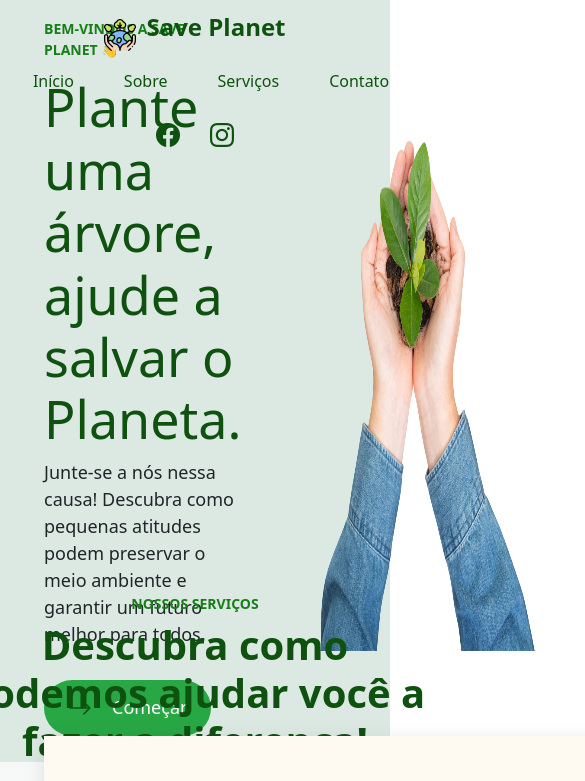
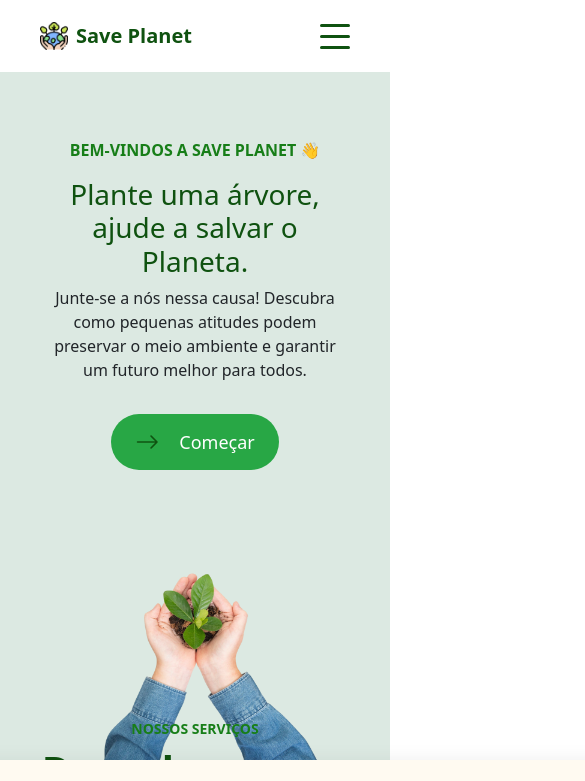
Before and after one commit to brunasilvaraujo/sustainable-nature, a React (Vite) app: page / in a window 390 px wide. Shown: the top 781 px of the page, 585 px wide, since content can reach past the window. Built offline with nearby package versions, Linux system fonts and the light colour scheme.

Commit message:
fix: Alteração no estilo, adiciona responsividade

```diff
--- a/src/App.css
+++ b/src/App.css
@@ -39,6 +39,17 @@ body {
   background-color: #28a745;
   box-shadow: 0 2px 8px rgba(0, 0, 0, 0.1);
 }
+
+.header.scrolled .nav-link,
+.header.scrolled .logo-text,
+.header.scrolled .bi {
+  color: #fff !important;
+}
+
+.header.scrolled .nav-link::after {
+  background-color: #fff;
+}
+
 
 /* Menu */
 
@@ -98,7 +109,7 @@ body {
 
 .nav-link {
 position: relative;
-text-decoration: none; /* Remove underline padrão */
+text-decoration: none;
 }
 
 .nav-link::after {
@@ -107,15 +118,15 @@ position: absolute;
 left: 0;
 right: 0;
 bottom: 0;
-height: 2px; /* Espessura da sublinha */
-background-color: #0f5210; /* Cor da sublinha */
-transform: scaleX(0); /* Inicialmente escondido */
-transition: transform 0.3s ease; /* Animação suave */
+height: 2px;
+background-color: #0f5210;
+transform: scaleX(0);
+transition: transform 0.3s ease;
 margin-bottom: -25px;
 }
 
 .nav-link:hover::after {
-transform: scaleX(1); /* Exibe a sublinha ao passar o mouse */
+transform: scaleX(1);
 margin-bottom: -25px;
 }
 
@@ -136,8 +147,8 @@ margin-bottom: -25px;
   justify-content: center;
   align-items: center;
   width: 100%;
-  height: 672px; /* ocupa toda a altura da tela */
-  background-color: #DCE9E2; /* cor de fundo opcional */
+  height: 672px;
+  background-color: #DCE9E2;
   padding: 32px;
   box-sizing: border-box;
 }
@@ -194,7 +205,8 @@ margin-bottom: -25px;
   flex: 1;
   max-width: 100%;
   width: 420px;
-  height: 547px;
+  height: 480px;
+  margin-top: 70px;
 }
 
 .hero-number {
@@ -339,7 +351,6 @@ margin-bottom: -25px;
 .card-description {
   font-size: 16px;
   font-weight: 400;
-  margin-top: 16px;
 }
 
 /* Sobre */
@@ -520,3 +531,192 @@ margin-bottom: -25px;
   font-size: 32px;
   color: #FFFFFF;
 }
+
+.hamburger {
+  width: 30px;
+  height: 25px;
+  position: relative;
+  display: none;
+  flex-direction: column;
+  justify-content: space-between;
+  background: none;
+  border: none;
+  cursor: pointer;
+  z-index: 1001;
+}
+
+.hamburger span {
+  display: block;
+  height: 3px;
+  width: 100%;
+  background: #0f5210;
+  border-radius: 3px;
+  transition: all 0.3s ease-in-out;
+}
+
+.hamburger.open span:nth-child(1) {
+  transform: rotate(45deg) translateY(15px);
+}
+
+.hamburger.open span:nth-child(2) {
+  opacity: 0;
+}
+
+.hamburger.open span:nth-child(3) {
+  transform: rotate(-45deg) translateY(-15px);
+}
+
+.header.scrolled .hamburger span {
+  background: white;
+}
+
+.navbar-collapse {
+  max-height: 0;
+  overflow: hidden;
+  opacity: 0;
+  transition: max-height 0.4s ease, opacity 0.4s ease;
+}
+
+.navbar-collapse.show {
+  max-height: 500px;
+  opacity: 1;
+}
+
+/* =================== RESPONSIVO GERAL =================== */
+
+@media (max-width: 991px) {
+
+  body {
+    font-size: 16px;
+    padding-top: 72px;
+  }
+
+  .container {
+    padding: 0 20px;
+  }
+
+  .header {
+    padding: 10px 20px;
+    height: 72px;
+  }
+
+  .nav-logo {
+    gap: 8px;
+  }
+
+  .logo {
+    width: 28px;
+    height: 28px;
+  }
+
+  .logo-text {
+    font-size: 20px;
+  }
+
+  .hero-section, .about-section, .services-section, .contact-section {
+    padding: 60px 0;
+    text-align: center;
+  }
+
+  .hero-content {
+    flex-direction: column;
+    align-items: center;
+    text-align: center;
+  }
+
+  .hero-info{
+    display: flex;
+    justify-content: space-evenly;
+  }
+
+  .hero-image {
+    max-width: 300px;
+  }
+
+  .hero-number {
+    justify-content: space-evenly;
+    width: 900px;
+  }
+
+  .hero-text {
+    max-width: 100%;
+  }
+
+  .hero-content h1,
+  .about-container h2,
+  .services-cards h2,
+  .contact-section h2 {
+    font-size: 28px;
+  }
+
+  .hero-content p,
+  .about-container p,
+  .services-cards p,
+  .contact-section p {
+    font-size: 16px;
+  }
+
+  .services-container {
+    height: 1188px;
+  }
+
+  .about {
+    height: 834px;
+  }
+
+  .about-container {
+    flex-direction: column;
+  }
+
+  .about-content {
+    flex-direction: column;
+    align-items: center;
+  }
+
+  .btn {
+    padding: 10px 20px;
+    font-size: 16px;
+  }
+
+  .hamburger {
+    display: flex;
+  }
+
+  .navbar-collapse {
+    position: absolute;
+    top: 72px;
+    left: 0;
+    right: 0;
+    background: #28a745;
+    padding: 1rem 2rem;
+    z-index: 1000;
+    border-top: 1px solid #ffffff33;
+    border-bottom: 1px solid #ffffff33;
+    box-shadow: 0px 4px 10px rgba(0, 0, 0, 0.1);
+  }
+
+  .nav-list {
+    flex-direction: column;
+    align-items: flex-start;
+    gap: 20px;
+  }
+
+  .nav-list .nav-link {
+    color: white !important;
+    font-size: 18px;
+    transition: color 0.3s;
+  }
+
+  .nav-list .nav-link:hover {
+    color: #cde3cd !important;
+  }
+
+  .social-icons {
+    margin-top: 1rem;
+    justify-content: center;
+  }
+
+  .social-icons .bi {
+    color: white !important;
+  }
+}
--- a/src/components/Header.jsx
+++ b/src/components/Header.jsx
@@ -1,10 +1,10 @@
 import 'bootstrap-icons/font/bootstrap-icons.css';
-import { Navbar, Nav } from 'react-bootstrap';
+import { Navbar, Nav, Container } from 'react-bootstrap';
 import React, { useState, useEffect } from 'react';
 
 function Header() {
-
     const [scrolled, setScrolled] = useState(false);
+    const [menuOpen, setMenuOpen] = useState(false);
 
     useEffect(() => {
         const handleScroll = () => {
@@ -22,6 +22,7 @@ function Header() {
             const yOffset = -70;
             const y = section.getBoundingClientRect().top + window.pageYOffset + yOffset;
             window.scrollTo({ top: y, behavior: 'smooth' });
+            setMenuOpen(false); // Fecha menu após clique
         }
     };
 
@@ -32,34 +33,39 @@ function Header() {
             fixed="top"
             className={`header ${scrolled ? 'scrolled' : ''}`}
         >
-            <div className='container d-block'>
-                <Nav className="nav-menu" >
-                    <div className="nav-logo">
+            <Container>
+                <Navbar.Brand className="d-flex align-items-center">
                     <img className="logo" src="assets/save-planet.png" alt="Logo" />
-                        <p className="logo-text mb-md-0">Save Planet</p>
-                    </div>
-                    <ul className="nav-list mb-md-0">
-                        <Nav.Item>
-                            <li><Nav.Link className='nav-link' onClick={() => scrollToSection('home')}>Início</Nav.Link></li>
-                        </Nav.Item>
-                        <Nav.Item>
-                            <li><Nav.Link className='nav-link' onClick={() => scrollToSection('about')}>Sobre</Nav.Link></li>
-                        </Nav.Item>
-                        <Nav.Item>
-                            <li><Nav.Link  className='nav-link' onClick={() => scrollToSection('services')}>Serviços</Nav.Link></li>
-                        </Nav.Item>
-                        <Nav.Item>
-                            <li><Nav.Link  className='nav-link' onClick={() => scrollToSection('contact')}>Contato</Nav.Link></li>
-                        </Nav.Item>
-                    </ul>
-                    <span className="social-icons">
-                        <a href="#"><i class="bi bi-facebook"></i></a>
-                        <a href="#"><i class="bi bi-instagram"></i></a>
+                    <p className="logo-text mb-0 ms-2">Save Planet</p>
+                </Navbar.Brand>
+
+                {/* Custom Toggle Button */}
+                <button
+                    className={`hamburger ${menuOpen ? 'open' : ''}`}
+                    onClick={() => setMenuOpen(!menuOpen)}
+                    aria-label="Toggle navigation"
+                >
+                    <span></span>
+                    <span></span>
+                    <span></span>
+                </button>
+
+                <Navbar.Collapse className={`${menuOpen ? 'show' : ''}`}>
+                    <Nav className="ms-auto align-items-center nav-list">
+                        <Nav.Item><Nav.Link className="nav-link" onClick={() => scrollToSection('home')}>Início</Nav.Link></Nav.Item>
+                        <Nav.Item><Nav.Link className="nav-link" onClick={() => scrollToSection('about')}>Sobre</Nav.Link></Nav.Item>
+                        <Nav.Item><Nav.Link className="nav-link" onClick={() => scrollToSection('services')}>Serviços</Nav.Link></Nav.Item>
+                        <Nav.Item><Nav.Link className="nav-link" onClick={() => scrollToSection('contact')}>Contato</Nav.Link></Nav.Item>
+
+                        <span className="social-icons d-flex gap-3 ms-lg-4 mt-3 mt-lg-0">
+                            <a href="#"><i className="bi bi-facebook"></i></a>
+                            <a href="#"><i className="bi bi-instagram"></i></a>
                         </span>
                     </Nav>
-            </div>
+                </Navbar.Collapse>
+            </Container>
         </Navbar>
     );
 }
 
-export default Header
+export default Header;
```
Lines whose indentation alone changed are shown as unchanged.
